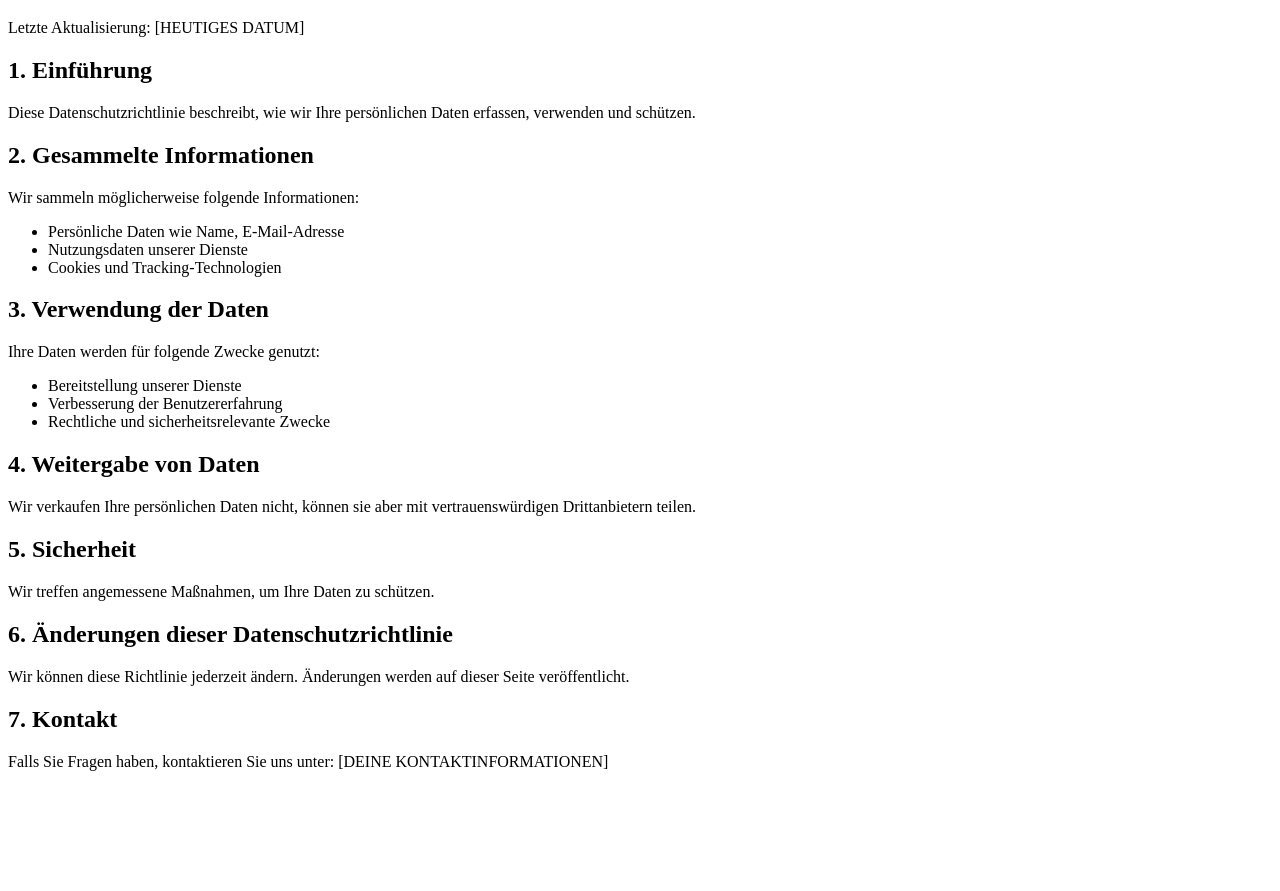
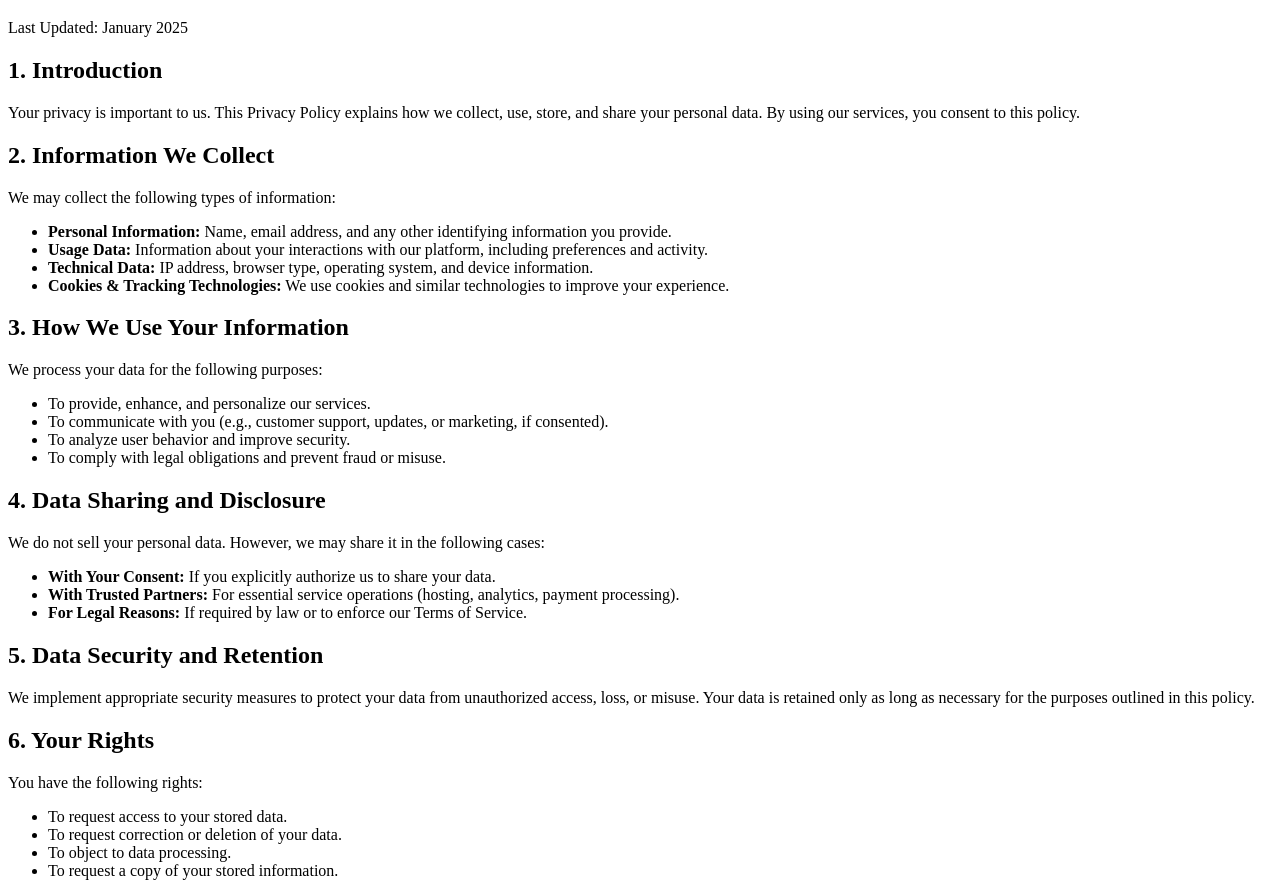
Before and after one commit to teenmilkers/terms-of-service, a plain HTML site: page privacy-policy.html in a window 1280 px wide. Shown: the part 61-952 px from the top of the page. Before the commit the page ends 848 px from the top, so only its background shows below. Drawn offline with Linux system fonts and the light colour scheme.

Commit message:
privacy-policy.html

```diff
--- a/privacy-policy.html
+++ b/privacy-policy.html
@@ -1,5 +1,5 @@
 <!DOCTYPE html>
-<html lang="de">
+<html lang="en">
 <head>
     <meta charset="UTF-8">
     <meta name="viewport" content="width=device-width, initial-scale=1.0">
@@ -7,37 +7,58 @@
 </head>
 <body>
     <h1>Privacy Policy</h1>
-    <p>Letzte Aktualisierung: [HEUTIGES DATUM]</p>
+    <p>Last Updated: January 2025</p>
 
-    <h2>1. Einführung</h2>
-    <p>Diese Datenschutzrichtlinie beschreibt, wie wir Ihre persönlichen Daten erfassen, verwenden und schützen.</p>
+    <h2>1. Introduction</h2>
+    <p>Your privacy is important to us. This Privacy Policy explains how we collect, use, store, and share your personal data. By using our services, you consent to this policy.</p>
 
-    <h2>2. Gesammelte Informationen</h2>
-    <p>Wir sammeln möglicherweise folgende Informationen:</p>
+    <h2>2. Information We Collect</h2>
+    <p>We may collect the following types of information:</p>
     <ul>
-        <li>Persönliche Daten wie Name, E-Mail-Adresse</li>
-        <li>Nutzungsdaten unserer Dienste</li>
-        <li>Cookies und Tracking-Technologien</li>
+        <li><strong>Personal Information:</strong> Name, email address, and any other identifying information you provide.</li>
+        <li><strong>Usage Data:</strong> Information about your interactions with our platform, including preferences and activity.</li>
+        <li><strong>Technical Data:</strong> IP address, browser type, operating system, and device information.</li>
+        <li><strong>Cookies & Tracking Technologies:</strong> We use cookies and similar technologies to improve your experience.</li>
     </ul>
 
-    <h2>3. Verwendung der Daten</h2>
-    <p>Ihre Daten werden für folgende Zwecke genutzt:</p>
+    <h2>3. How We Use Your Information</h2>
+    <p>We process your data for the following purposes:</p>
     <ul>
-        <li>Bereitstellung unserer Dienste</li>
-        <li>Verbesserung der Benutzererfahrung</li>
-        <li>Rechtliche und sicherheitsrelevante Zwecke</li>
+        <li>To provide, enhance, and personalize our services.</li>
+        <li>To communicate with you (e.g., customer support, updates, or marketing, if consented).</li>
+        <li>To analyze user behavior and improve security.</li>
+        <li>To comply with legal obligations and prevent fraud or misuse.</li>
     </ul>
 
-    <h2>4. Weitergabe von Daten</h2>
-    <p>Wir verkaufen Ihre persönlichen Daten nicht, können sie aber mit vertrauenswürdigen Drittanbietern teilen.</p>
+    <h2>4. Data Sharing and Disclosure</h2>
+    <p>We do not sell your personal data. However, we may share it in the following cases:</p>
+    <ul>
+        <li><strong>With Your Consent:</strong> If you explicitly authorize us to share your data.</li>
+        <li><strong>With Trusted Partners:</strong> For essential service operations (hosting, analytics, payment processing).</li>
+        <li><strong>For Legal Reasons:</strong> If required by law or to enforce our Terms of Service.</li>
+    </ul>
 
-    <h2>5. Sicherheit</h2>
-    <p>Wir treffen angemessene Maßnahmen, um Ihre Daten zu schützen.</p>
+    <h2>5. Data Security and Retention</h2>
+    <p>We implement appropriate security measures to protect your data from unauthorized access, loss, or misuse. Your data is retained only as long as necessary for the purposes outlined in this policy.</p>
 
-    <h2>6. Änderungen dieser Datenschutzrichtlinie</h2>
-    <p>Wir können diese Richtlinie jederzeit ändern. Änderungen werden auf dieser Seite veröffentlicht.</p>
+    <h2>6. Your Rights</h2>
+    <p>You have the following rights:</p>
+    <ul>
+        <li>To request access to your stored data.</li>
+        <li>To request correction or deletion of your data.</li>
+        <li>To object to data processing.</li>
+        <li>To request a copy of your stored information.</li>
+    </ul>
 
-    <h2>7. Kontakt</h2>
-    <p>Falls Sie Fragen haben, kontaktieren Sie uns unter: [DEINE KONTAKTINFORMATIONEN]</p>
+    <h2>7. Changes to This Privacy Policy</h2>
+    <p>We may update this policy from time to time. Any changes will be posted on this page. Continued use of our services after such updates constitutes acceptance of the revised policy.</p>
+
+    <h2>8. Compliance with TikTok Privacy Policy</h2>
+    <p>If you use our services in connection with TikTok, you also agree to comply with TikTok’s official privacy policy. You can review TikTok’s privacy policy here:
+    <a href="https://www.tiktok.com/legal/page/us/privacy-policy/en" target="_blank">TikTok Privacy Policy</a></p>
+
+    <h2>9. Contact Information</h2>
+    <p>If you have any questions or concerns regarding this Privacy Policy, you can contact us at:</p>
+    <p>Email: <a href="mailto:teenmilkers@web.de">teenmilkers@web.de</a></p>
 </body>
 </html>
```
